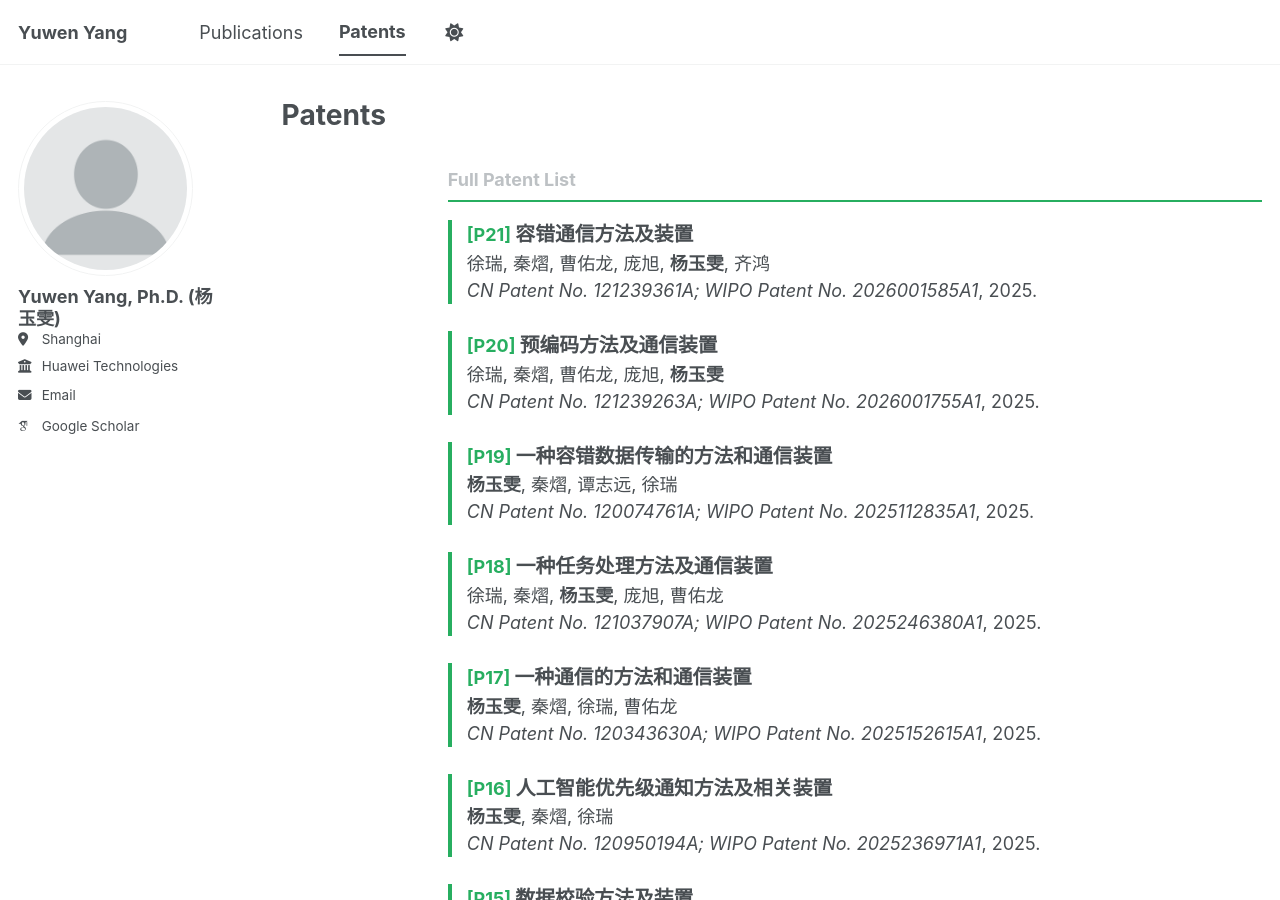
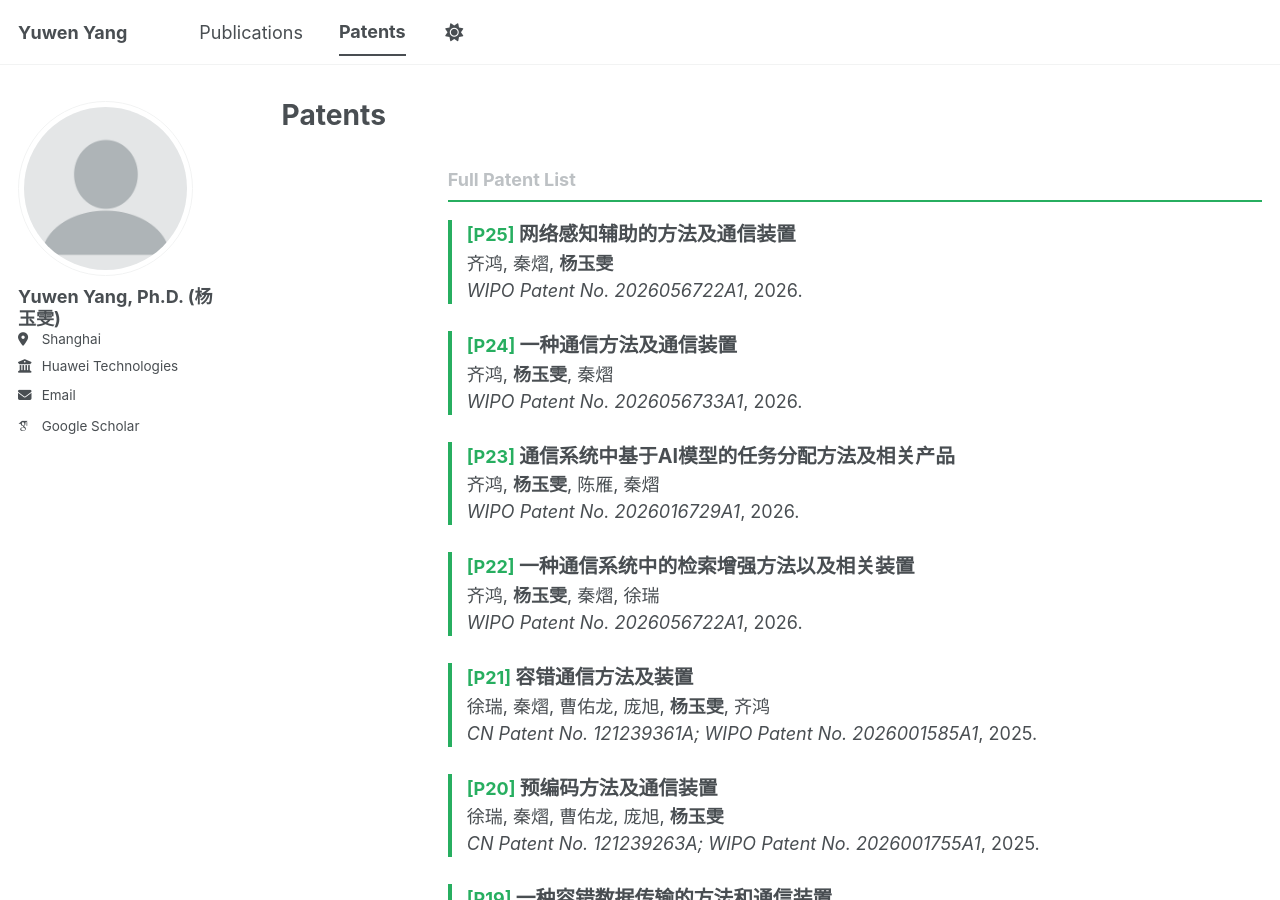
Before and after one commit to yangyuwenyang/yangyuwenyang.github.io, a Jekyll site: the page built from _pages/patents.html, in a window 1280 px wide and 900 px high. Built offline with Jekyll 4.4.1, drawn with Linux system fonts in a browser that asks for light colours; some web fonts are replaced; a script bundle is joined from its source files by our own code; library files that are not in the unit come from our copies.

Commit message:
Update papers.yml

```diff
--- a/_data/papers.yml
+++ b/_data/papers.yml
@@ -98,6 +98,27 @@ conferences:
 
 # Patents / 专利成果
 patents:
+
+  - title: "网络感知辅助的方法及通信装置"
+    authors: "齐鸿,   秦熠, <b>杨玉雯</b>"
+    year: "2026"
+    number: "WIPO Patent No. 2026056722A1"
+
+  - title: "一种通信方法及通信装置"
+    authors: "齐鸿,  <b>杨玉雯</b>,  秦熠"
+    year: "2026"
+    number: "WIPO Patent No. 2026056733A1"
+
+  - title: "通信系统中基于AI模型的任务分配方法及相关产品"
+    authors: "齐鸿,  <b>杨玉雯</b>,   陈雁, 秦熠"
+    year: "2026"
+    number: "WIPO Patent No. 2026016729A1"
+
+  - title: "一种通信系统中的检索增强方法以及相关装置"
+    authors: "齐鸿,  <b>杨玉雯</b>,  秦熠, 徐瑞"
+    year: "2026"
+    number: "WIPO Patent No. 2026056722A1"
+
   - title: "容错通信方法及装置"
     authors: "徐瑞, 秦熠, 曹佑龙, 庞旭, <b>杨玉雯</b>, 齐鸿"
     year: "2025"
```
